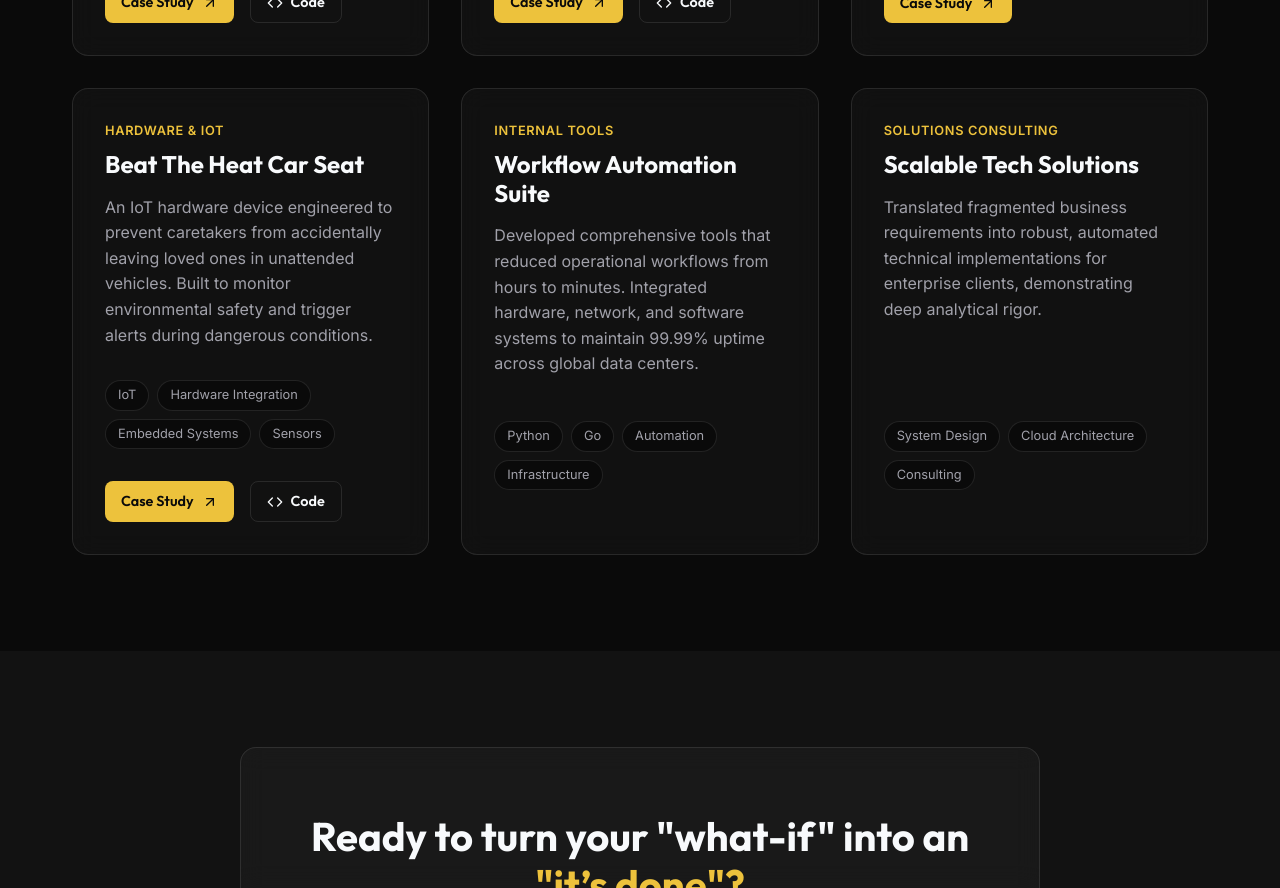
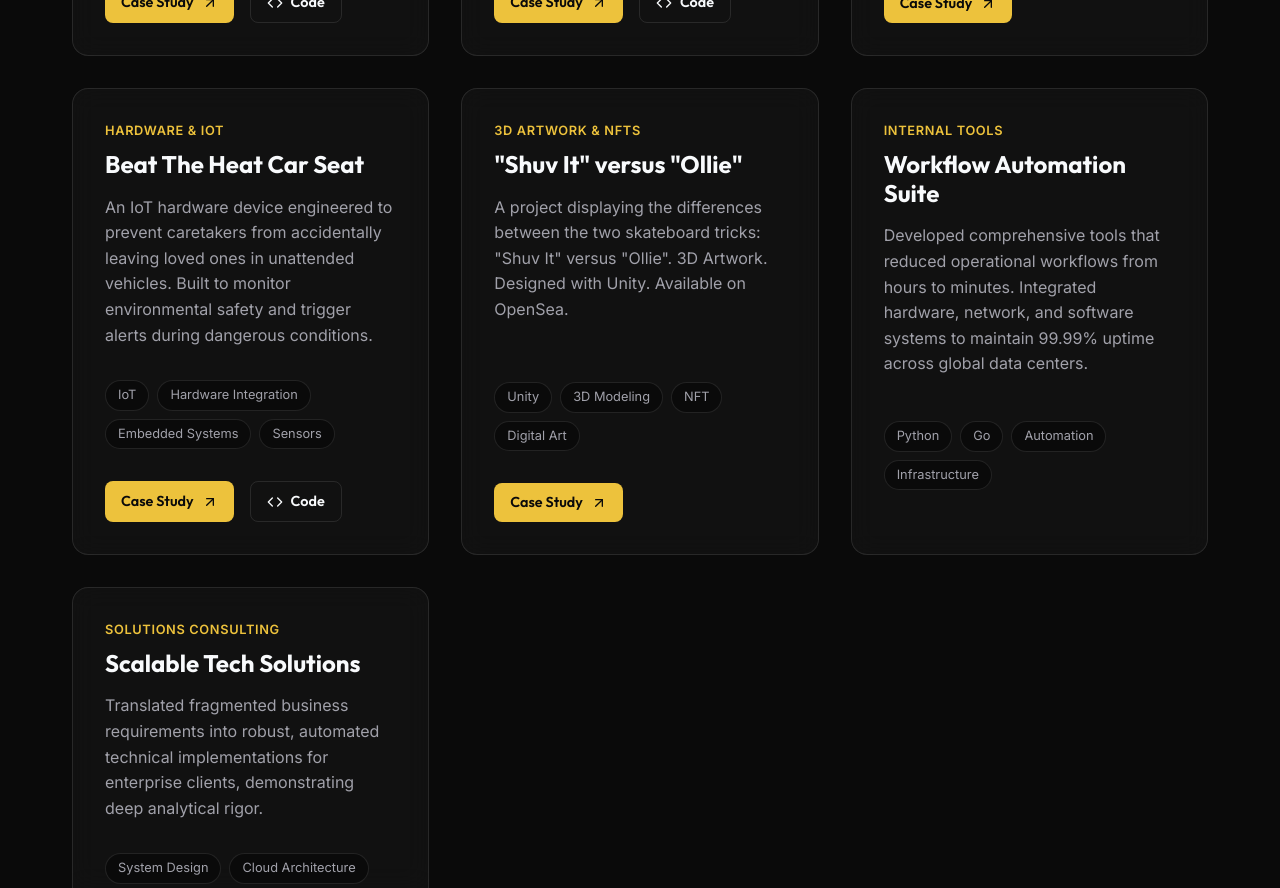
Before and after one commit to Black-Inspector-Gadget/dj-app, a React (Vite) app: page / in a window 1280 px wide. Shown: the part 4220-5108 px from the top of the page. Built offline with nearby package versions, Linux system fonts and the light colour scheme.

Commit message:
Added Shuv It vs Ollie 3D Art project to portfolio

```diff
--- a/src/components/Projects.jsx
+++ b/src/components/Projects.jsx
@@ -32,6 +32,13 @@ const Projects = () => {
       tags: ["IoT", "Hardware Integration", "Embedded Systems", "Sensors"],
       link: "https://www.hackster.io/Black_Inspector_Gadget/beat-the-heat-car-seat-a6ada0",
       github: "https://github.com/Black-Inspector-Gadget/Beat-The-Heat-Carseat"
+    },
+    {
+      title: "\"Shuv It\" versus \"Ollie\"",
+      category: "3D Artwork & NFTs",
+      description: "A project displaying the differences between the two skateboard tricks: \"Shuv It\" versus \"Ollie\". 3D Artwork. Designed with Unity. Available on OpenSea.",
+      tags: ["Unity", "3D Modeling", "NFT", "Digital Art"],
+      link: "https://opensea.io/item/polygon/0x2953399124f0cbb46d2cbacd8a89cf0599974963/32995396286751114035988550792975481396363927005753182805942965736422653296641"
     },
     {
       title: "Workflow Automation Suite",
```
